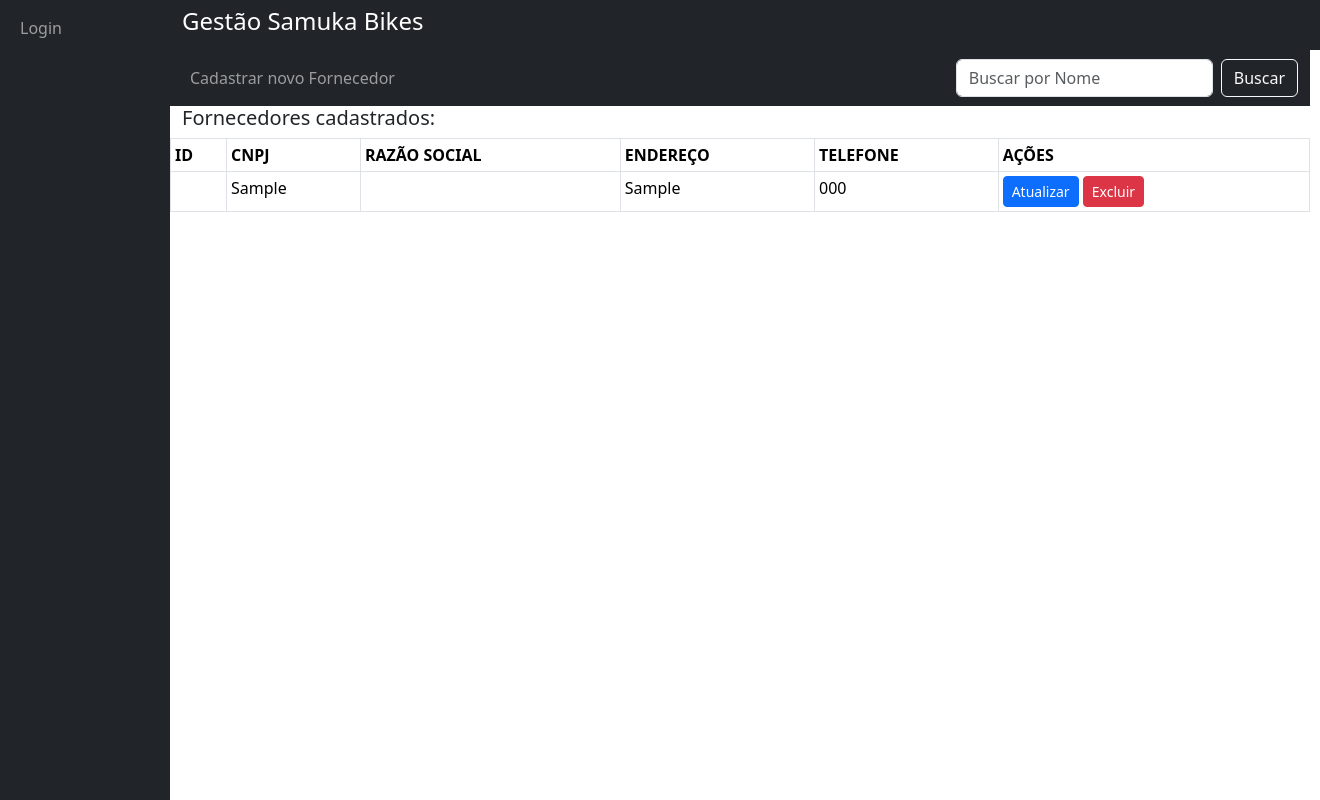
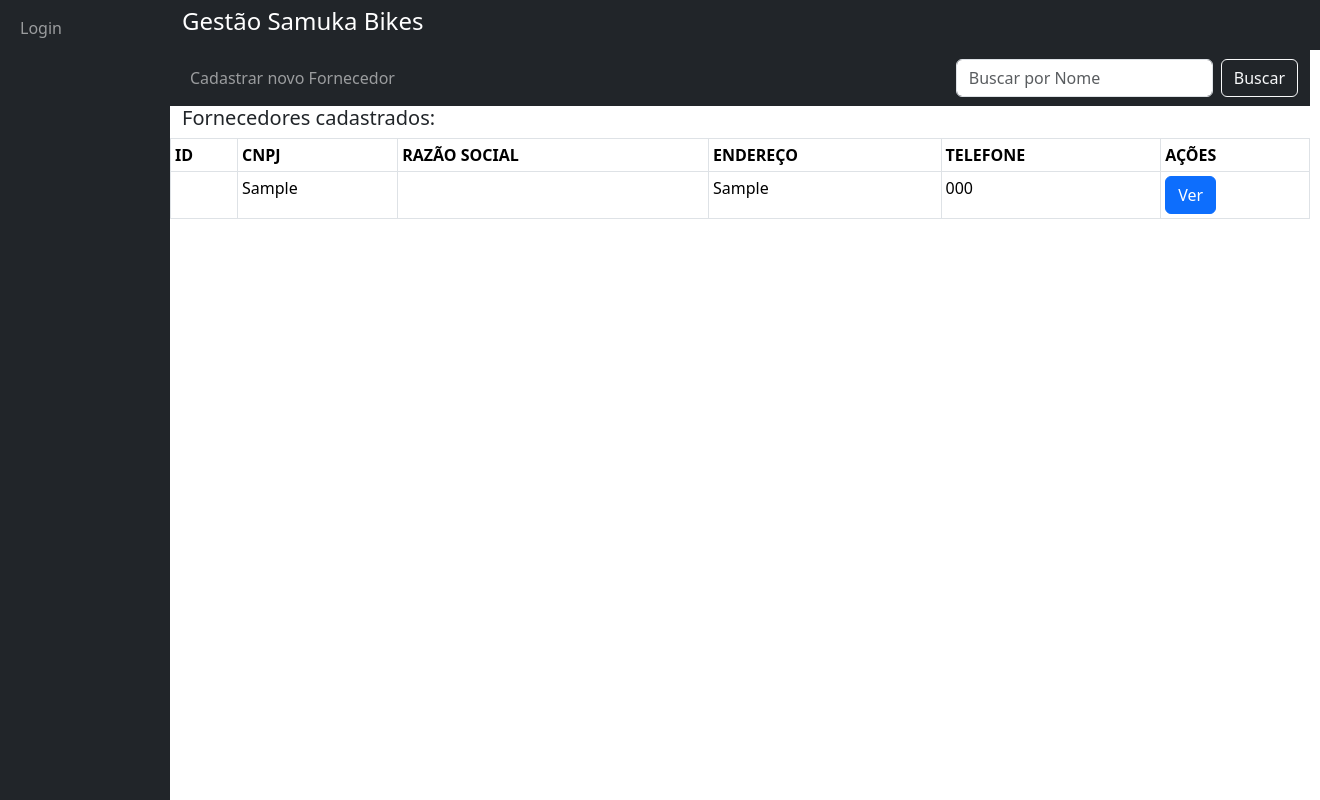
Before and after one commit to carolinneVictoria/Projeto_Extensao, a PHP site: page /view/FornecedorView/fornecedores.php in a window 1320 px wide. Run offline with PHP 8.4, Linux system fonts and the light colour scheme; tables that the repository leaves empty or names only in its code hold one stand-in row (values such as "Sample post"); data that the repository does not hold is empty.

Commit message:
Update fornecedores.php

```diff
--- a/view/FornecedorView/fornecedores.php
+++ b/view/FornecedorView/fornecedores.php
@@ -53,8 +53,7 @@ while ($registro = mysqli_fetch_assoc($fornecedores)) {
                 <td>{$registro['endereco']}</td>
                 <td>{$registro['telefone']}</td>
                 <td>
-                <a href='formAtualizarFornecedor.php?id=$idFornecedor' class='btn btn-primary btn-sm'>Atualizar</a>
-                <a href='../../controller/FornecedorController.php?acao=excluir&id=$idFornecedor' class='btn btn-danger btn-sm' onclick='return confirm(\"Tem certeza que deseja excluir?\")'>Excluir</a>
+                <a href='verFornecedor.php?id=$idFornecedor' class='btn btn-primary brn-sm'>Ver</a>
                 </td>
             </tr>
         </tbody>
```
